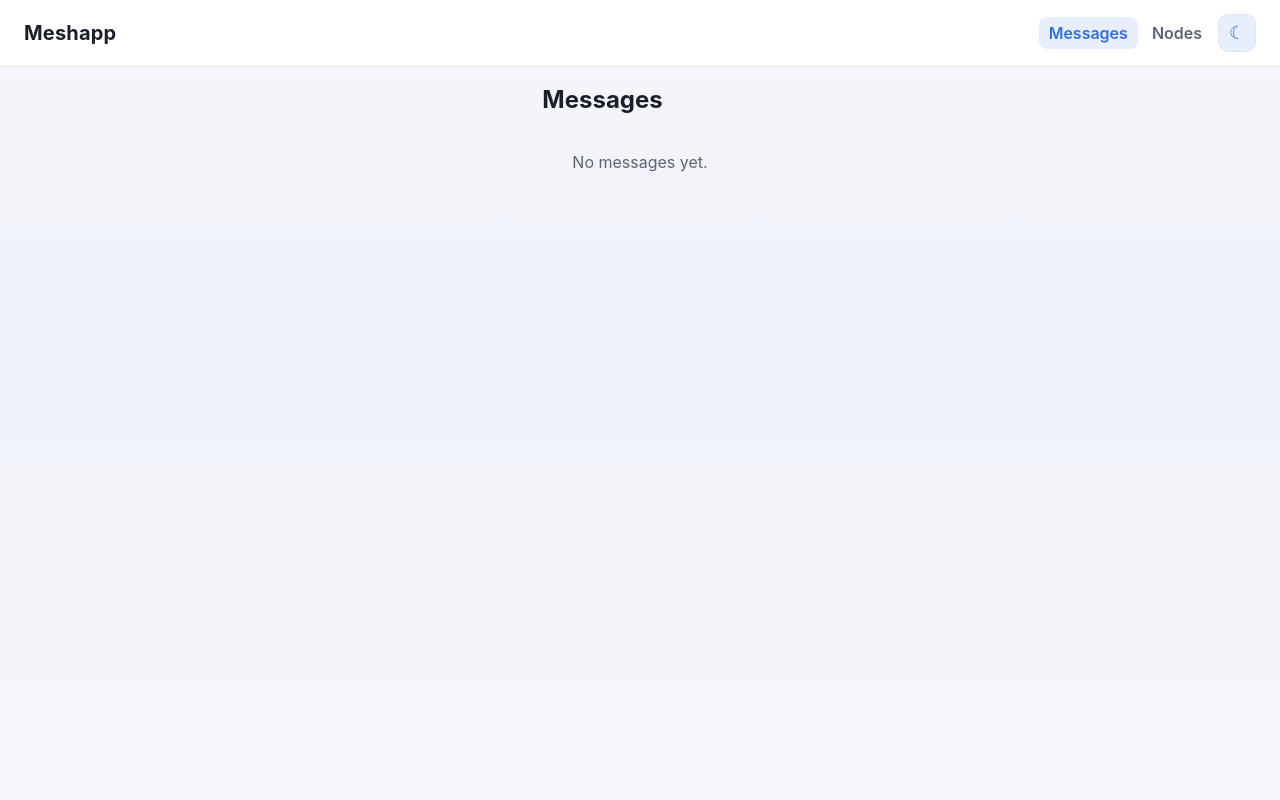
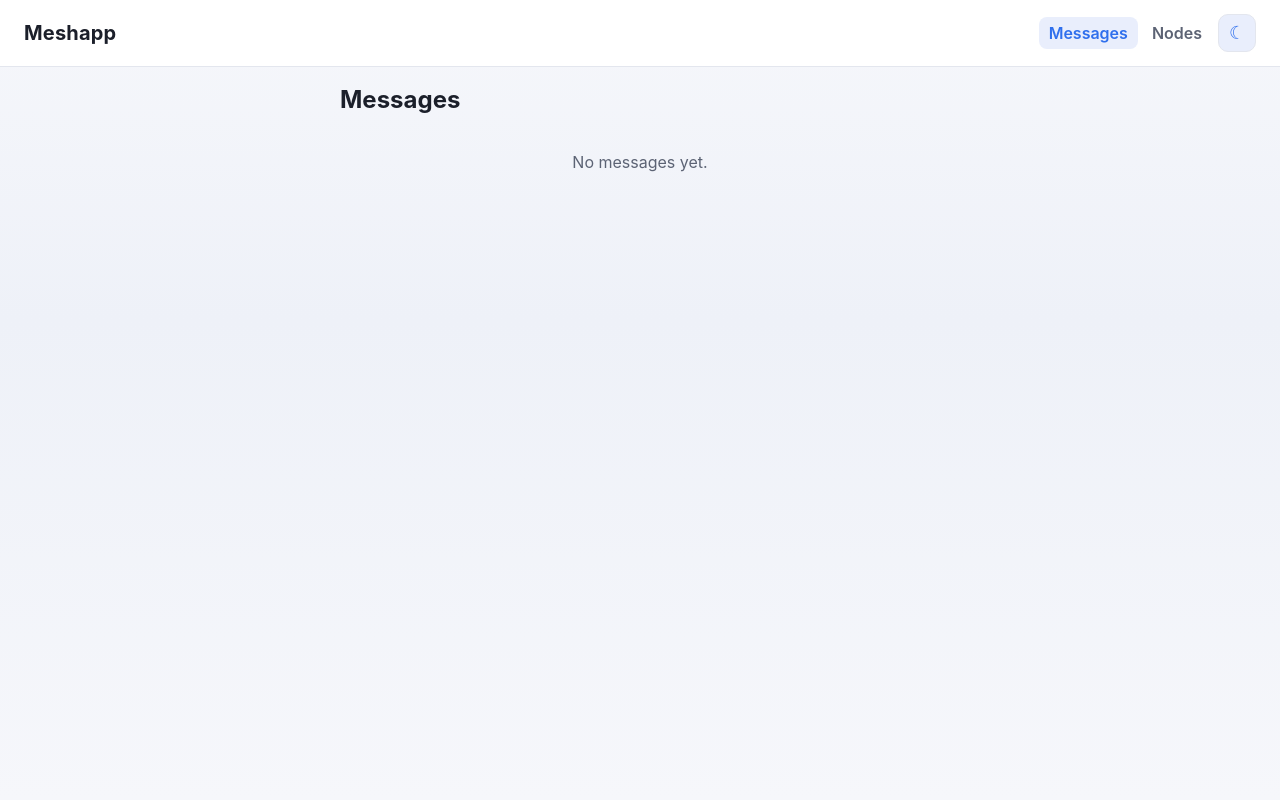
Before and after one commit to basti00/meshapp, a Flask app: page /messages in a window 1280 px wide. Run offline with Flask 3, Linux system fonts and the light colour scheme; data that the repository does not hold is empty.

Commit message:
widht minimum

```diff
--- a/static/style.css
+++ b/static/style.css
@@ -408,7 +408,7 @@ tbody tr:hover { background: var(--panel-hover); }
   display: inline-flex;
   align-items: center;
   justify-content: center;
-  width: 26px;
+  width: 30px;
   border: none;
   border-left: 1px solid var(--border);
   background: transparent;
@@ -466,6 +466,20 @@ body:has(.messages-page) main {
   padding-bottom: 0;
   display: flex;
   flex-direction: column;
+  /* As a column-flex item with auto side margins, main otherwise shrink-wraps
+     to its content's width, so the list jumps around as messages change.
+     On smaller screens fill the page side to side; the desktop floor below
+     keeps it from collapsing while still allowing content to widen it. */
+  width: 100%;
+}
+
+/* Big screens: let width follow content (up to main's max-width) but never
+   let it drop below half the viewport. */
+@media (min-width: 721px) {
+  body:has(.messages-page) main {
+    width: auto;
+    min-width: 50vw;
+  }
 }
 
 .messages-page {
```
